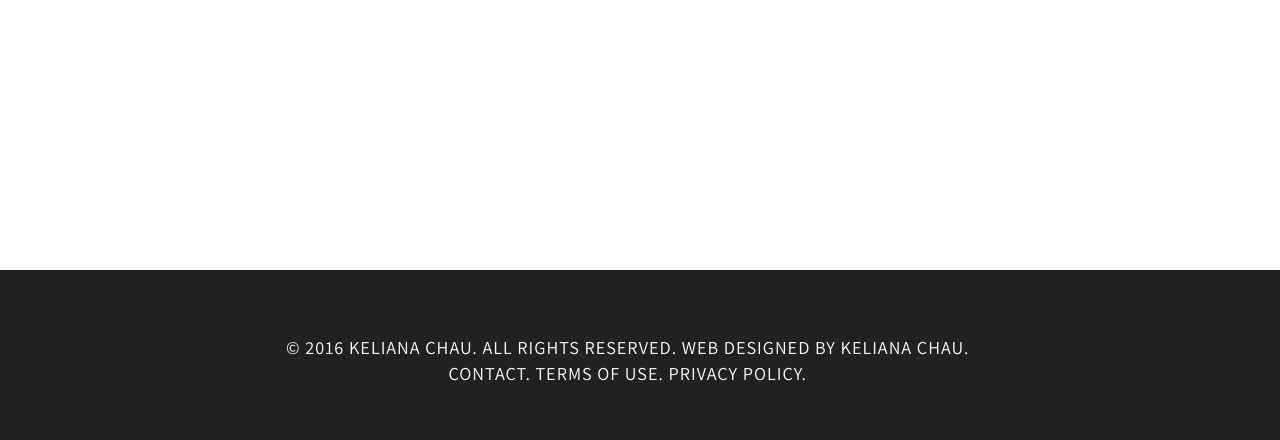
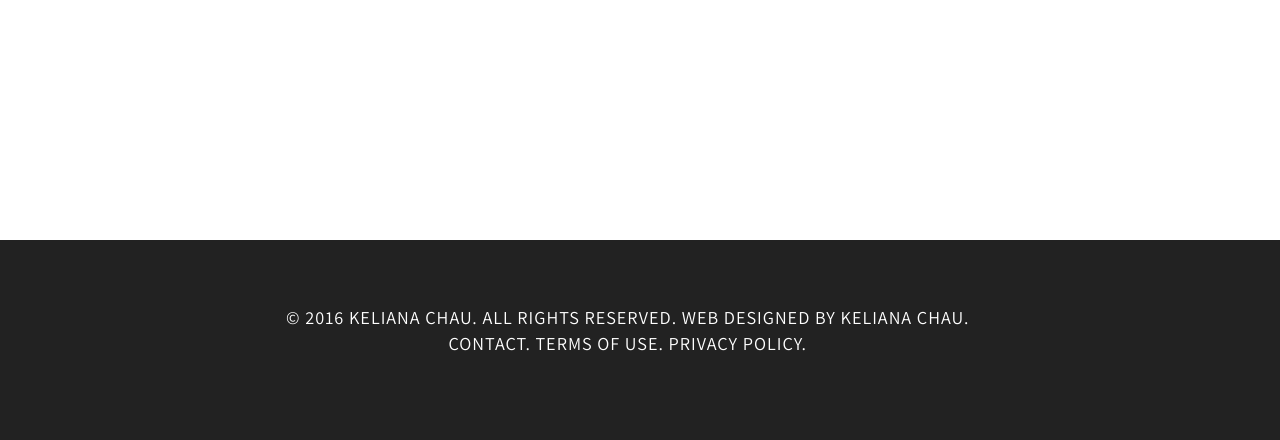
Before and after one commit to Chime92/kelichau.github.io, a PHP site: page /motion.html in a window 1280 px wide. Shown: the part 560-1000 px from the top of the page. Run offline with PHP 8.4, Linux system fonts and the light colour scheme; some libraries are stand-ins or nearby versions.

Commit message:
Updated footer height.

```diff
--- a/assets/css/sticky-footer-navbar.css
+++ b/assets/css/sticky-footer-navbar.css
@@ -13,7 +13,7 @@ body {
   position: absolute;
   width: 102%;
   /* Set the fixed height of the footer here */
-  height: 170px;
+  height: 200px;
   padding-top: 5%;
   background-color: #222222;
   bottom: -200px;
```
